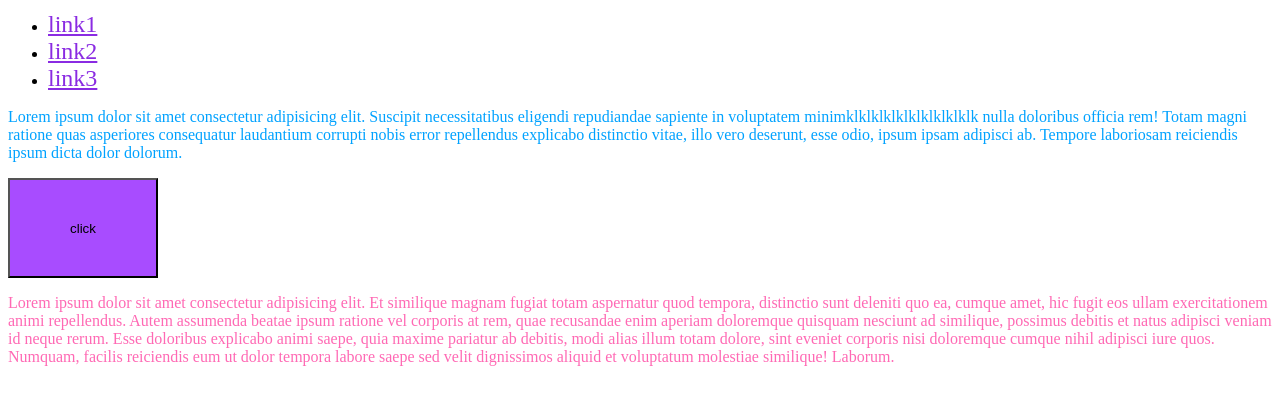
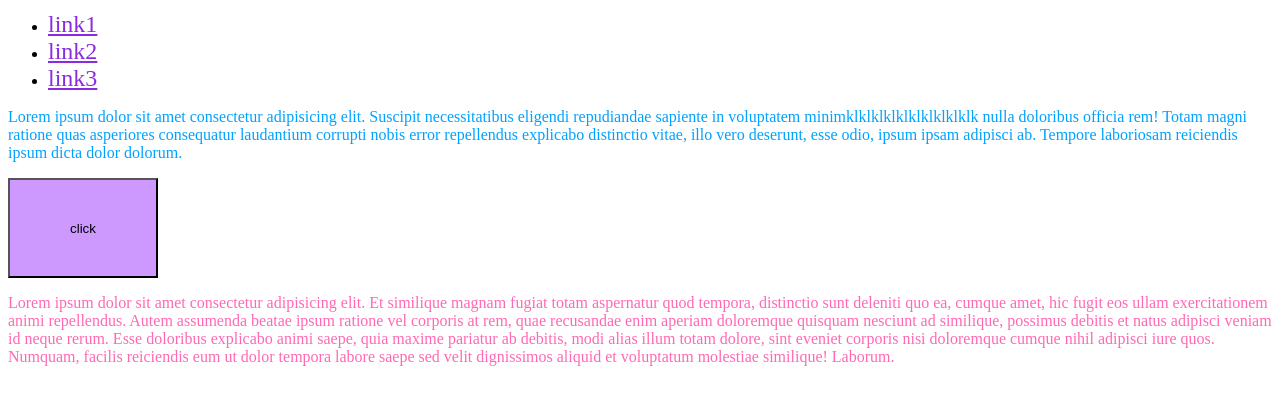
Before and after one commit to Bogdan3690/lesson2, a plain HTML site: page index.html in a window 1280 px wide. Shown: the part 108-512 px from the top of the page. Drawn offline with Linux system fonts and the light colour scheme.

Commit message:
Update style.css

```diff
--- a/style.css
+++ b/style.css
@@ -30,5 +30,5 @@ ul a {
     align-items: center;
     width: 150px;
     height: 100px;
-    background-color: rgba(132, 0, 255, 0.7);
+    background-color: rgba(132, 0, 255, 0.4);
 }
```
